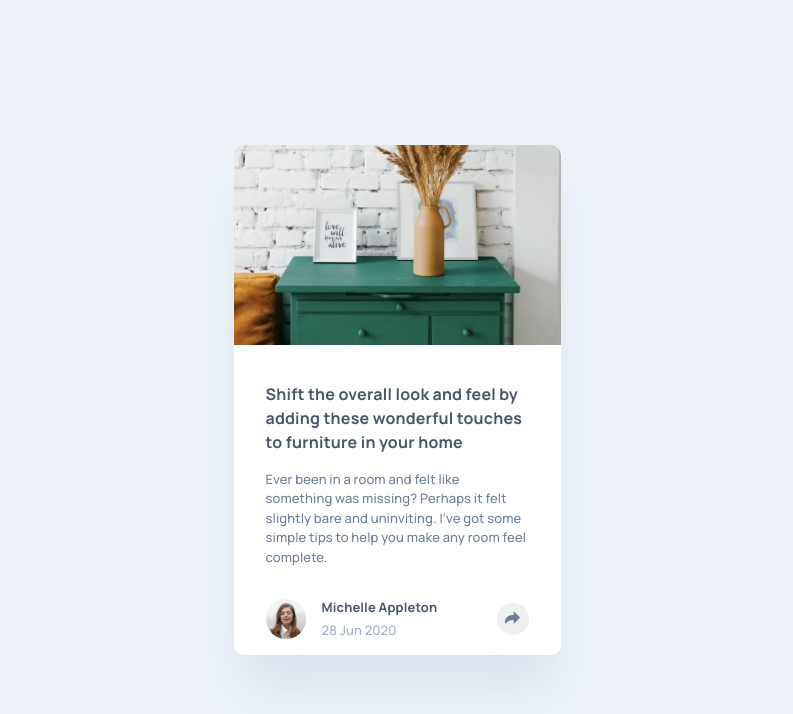
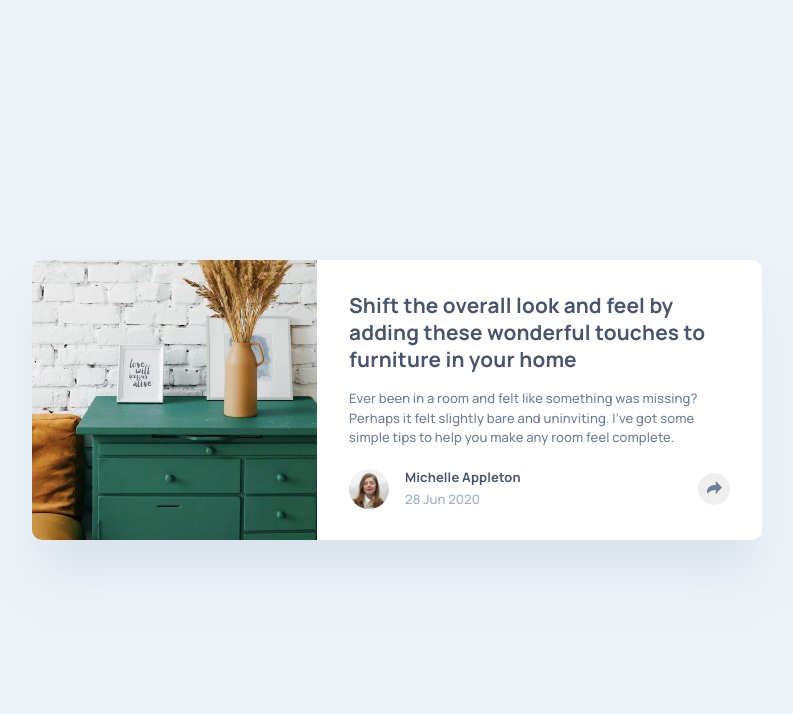
Before and after one commit to MarenOelixtown/fm-article-preview-component, a plain HTML site: page index.html in a window 1280 px wide. Shown: the whole page, without its empty margins (243-1036 px from the left). Drawn offline with Linux system fonts and the light colour scheme.

Commit message:
styling media-query desktop

```diff
--- a/css/style.css
+++ b/css/style.css
@@ -137,3 +137,30 @@ main {
 .show-popup {
   display: none;
 }
+
+@media (min-width: 75em) {
+  main {
+    max-width: 90rem;
+  }
+  .article-preview {
+    max-width: 45.625rem;
+    display: flex;
+  }
+  .article-preview__img {
+    max-width: 17.813rem;
+    min-height: 17.5rem;
+    object-fit: cover;
+    object-position: left;
+  }
+  .article-preview__heading {
+    font-size: 1.3rem;
+    line-height: 1.3;
+    letter-spacing: 0.01rem;
+  }
+  .article-preview__footer {
+    max-height: none;
+  }
+  .article-preview__description {
+    margin-bottom: 0;
+  }
+}
```
